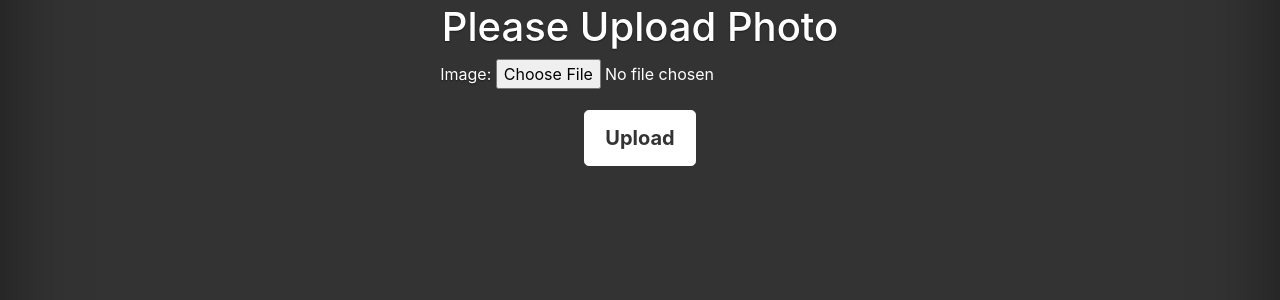
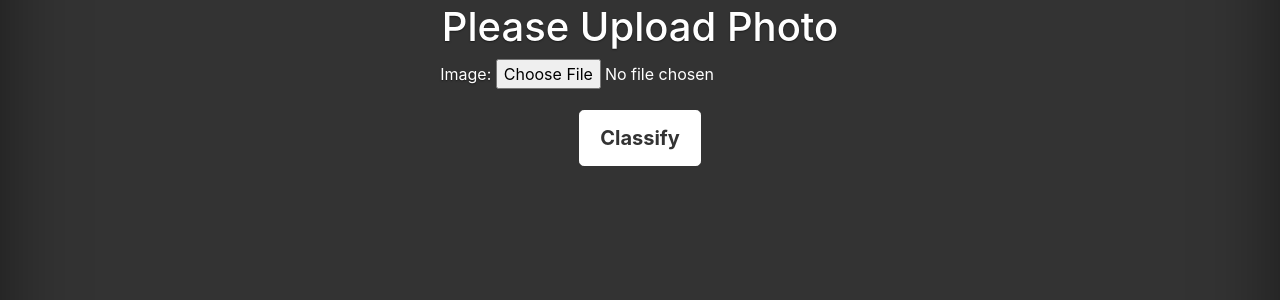
Before and after one commit to Hunterhal/django_pytorch_classifier, a Django app: page / in a window 1280 px wide. Shown: the part 286-586 px from the top of the page. Run offline with Django 3.2, Linux system fonts and the light colour scheme; some libraries are stand-ins or nearby versions.

Commit message:
Fix and show image without save

```diff
--- a/classifier/views.py
+++ b/classifier/views.py
@@ -1,6 +1,4 @@
 from django.shortcuts import render
-from django.core.files import File
-from django.core.files.temp import NamedTemporaryFile
 from .forms import ImageForm
 from PIL import Image
 import torch
@@ -8,10 +6,6 @@ import torchvision
 from torchvision import transforms
 import class_names
 import base64
-
-
-
-
 
 # Create your views here
 def home_view(request, *args, **kwargs):
--- a/django_deep_learning/settings.py
+++ b/django_deep_learning/settings.py
@@ -28,8 +28,7 @@ SECRET_KEY = secrets_storage.SECRET_KEY
 # SECURITY WARNING: don't run with debug turned on in production!
 DEBUG = True
 
-ALLOWED_HOSTS = []
-
+ALLOWED_HOSTS = ['127.0.0.1', '192.168.1.104']
 
 # Application definition
 
--- a/templates/home.html
+++ b/templates/home.html
@@ -34,7 +34,7 @@
     <form method="post" enctype="multipart/form-data">
       {% csrf_token %}
        {{ form.as_p }}
-      <button class="btn btn-lg btn-secondary" type="submit">Upload</button>
+      <button class="btn btn-lg btn-secondary" type="submit">Classify</button>
       <p></p>
     </form>
 
```
Also changed, not shown: README.md.
